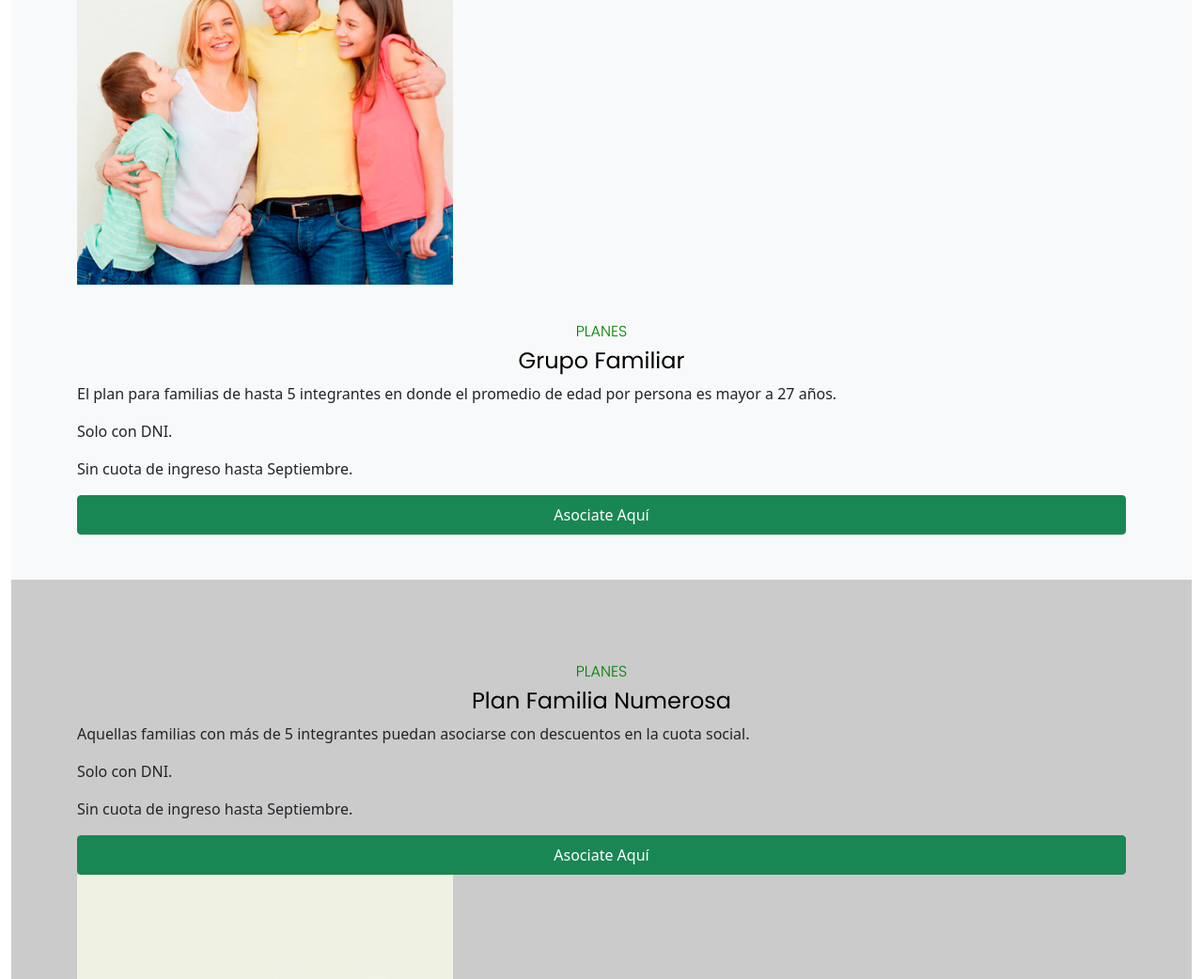
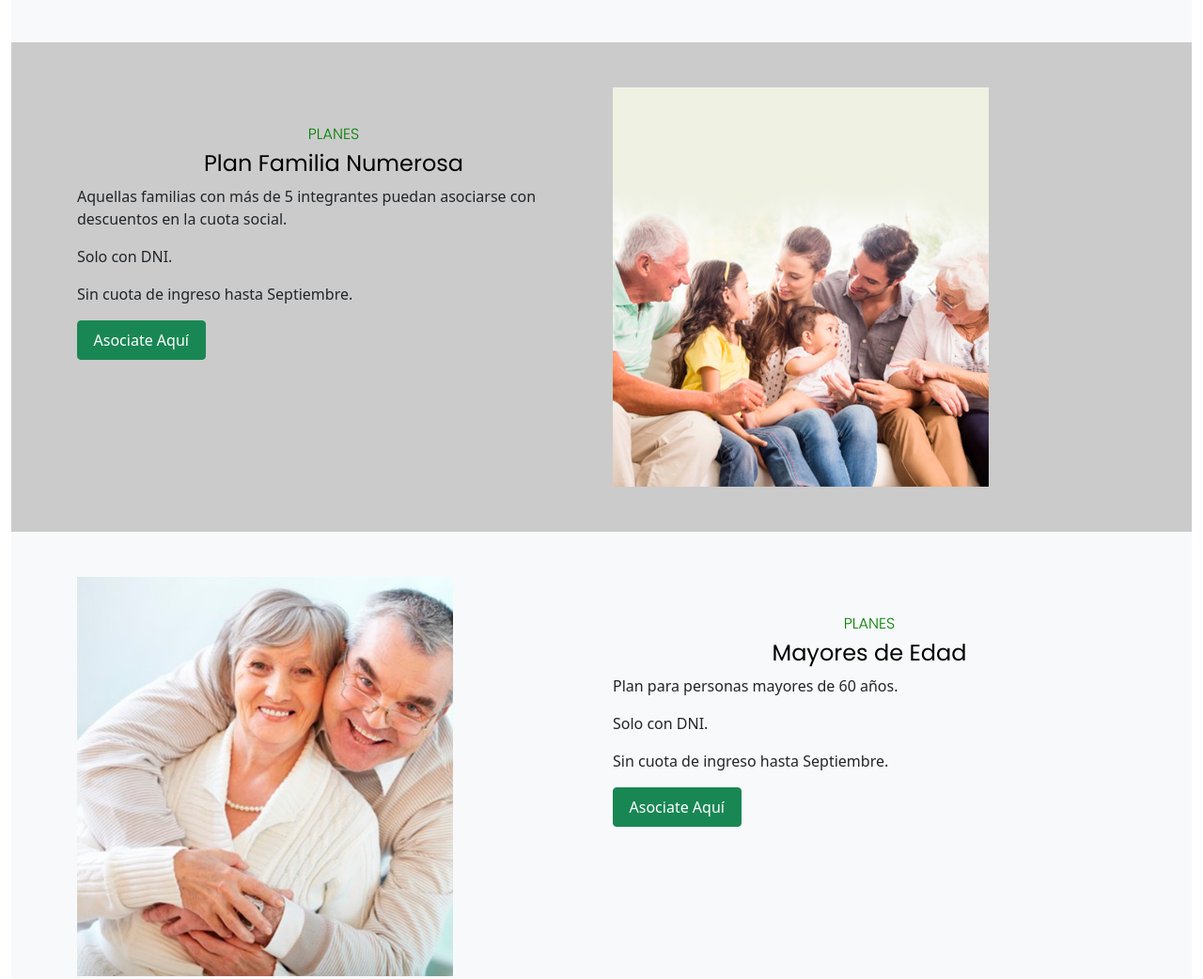
Before and after one commit to Luciana-Magnani/Curso-CoderHouse, a website: page pages/asociate.html in a window 1280 px wide. Shown: the part 1149-2191 px from the top of the page at 94% size. Drawn offline with Linux system fonts and the light colour scheme.

Commit message:
arreglos

```diff
--- a/pages/asociate.html
+++ b/pages/asociate.html
@@ -74,23 +74,23 @@
         </header>
 
 
-        <main class="container-fluid magoya">
+        <main class="container-fluid">
             <h1 class="h1depaginas">Asociate</h1>
 
             <section class="colorPlanes padrePlan d-flex">
                 <div class="container align-items-center justify-content-center">
                     <div class="row my-5">
-                        <div class="col-6 col-sm-12">
+                        <div class="col-6">
                             <h4 class="tituloPlanes  text-center ">PLANES</h4>
                             <h3 class="h3novedades  text-center">Plan Joven</h3>
                             <p >Pensado para familias jóvenes de hasta 5 integrantes en donde el promedio de edad no supera los 27 años.</p>
                             <p>Hasta 5 integrantes.</p>
                             <p>Solo con DNI.</p>
                             <p>Sin cuota de ingreso hasta Septiembre.</p>
-                            <a class="nav-link text-white btn btn-success col-3 col-sm-12" href="../pages/contacto.html">Asociate Aquí</a>
+                            <a class="nav-link text-white btn btn-success col-3" href="../pages/contacto.html">Asociate Aquí</a>
 
                         </div>
-                        <div class="col-6 col-xs-12">
+                        <div class="col-6">
                             <img src="../assets/img/plan_1.jpg " alt="familia 1" width="400" height="400" class="img-fluid" >
                         </div>
                     </div>
@@ -101,16 +101,16 @@
             <section class="bg-light padrePlan d-flex">
                 <div class="container">
                     <div class="row my-5">
-                        <div class="col-6 col-sm-12">
+                        <div class="col-6">
                             <img src="../assets/img/plan_2.jpg" alt="familia 3" width="400" height="400" class="img-fluid" >
                         </div>
-                        <div class="col-6 col-sm-12">
+                        <div class="col-6">
                             <h4 class="tituloPlanes  text-center">PLANES</h4>
                             <h3 class="h3novedades  text-center">Grupo Familiar</h3>
                             <p>El plan para familias de hasta 5 integrantes en donde el promedio de edad por persona es mayor a 27 años.</p>
                             <p>Solo con DNI.</p>
                             <p>Sin cuota de ingreso hasta Septiembre.</p>
-                            <a class="nav-link text-white btn btn-success col-3 col-sm-12" href="../pages/contacto.html">Asociate Aquí</a>
+                            <a class="nav-link text-white btn btn-success col-3" href="../pages/contacto.html">Asociate Aquí</a>
 
                         </div>
                     </div>
@@ -120,15 +120,15 @@
             <section class="colorPlanes padrePlan d-flex">
                 <div class="container align-items-center justify-content-center">
                     <div class="row my-5">
-                        <div class="col-6 col-sm-12">
+                        <div class="col-6">
                             <h4 class="tituloPlanes  text-center">PLANES</h4>
                             <h3 class="h3novedades  text-center">Plan Familia Numerosa</h3>
                             <p>Aquellas familias con más de 5 integrantes puedan asociarse con descuentos en la cuota social.</p>
                             <p>Solo con DNI.</p>
                             <p>Sin cuota de ingreso hasta Septiembre.</p>
-                            <a class="nav-link text-white btn btn-success col-3 col-sm-12" href="../pages/contacto.html">Asociate Aquí</a>
+                            <a class="nav-link text-white btn btn-success col-3" href="../pages/contacto.html">Asociate Aquí</a>
                         </div>
-                        <div class="col-6 col-xs-12">
+                        <div class="col-6">
                             <img src="../assets/img/plan_3.jpg" alt="familia 4" width="400" height="400" class="img-fluid">
                         </div>
                     </div>
@@ -139,16 +139,16 @@
             <section class="bg-light padrePlan d-flex">
                 <div class="container">
                     <div class="row my-5">
-                        <div class="col-6 col-sm-12">
+                        <div class="col-6">
                             <img src="../assets/img/plan_4.jpg" alt="familia 4" width="400" height="400" class="img-fluid">
                         </div>
-                        <div class="col-6 col-sm-12 container">
+                        <div class="col-6 container">
                             <h4 class="tituloPlanes  text-center">PLANES</h4>
                             <h3 class="h3novedades  text-center">Mayores de Edad</h3>
                             <p>Plan para personas mayores de 60 años.</p>
                             <p>Solo con DNI.</p>
                             <p>Sin cuota de ingreso hasta Septiembre.</p>
-                            <a class="nav-link text-white btn btn-success col-3 col-sm-12" href="../pages/contacto.html">Asociate Aquí</a>
+                            <a class="nav-link text-white btn btn-success col-3" href="../pages/contacto.html">Asociate Aquí</a>
                         </div>
                     </div>
                 </div>
```
